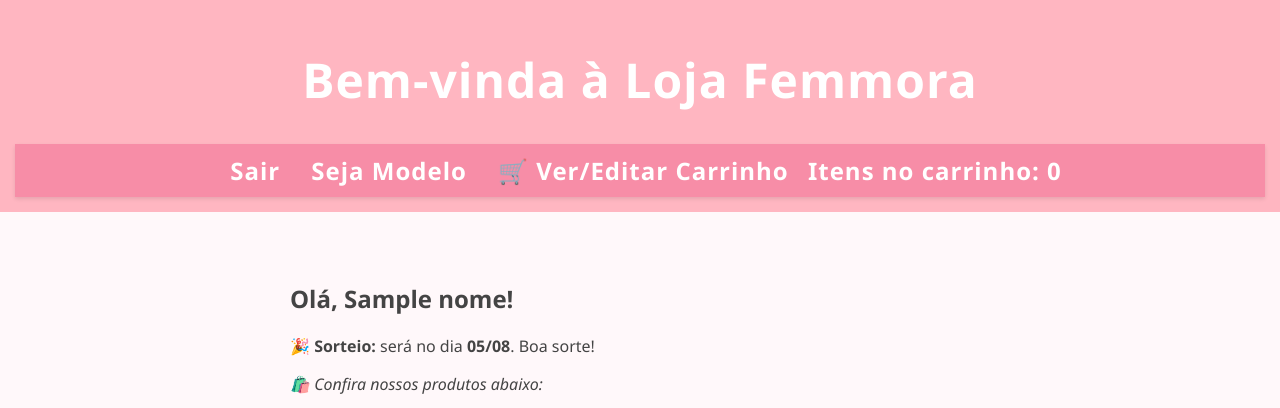
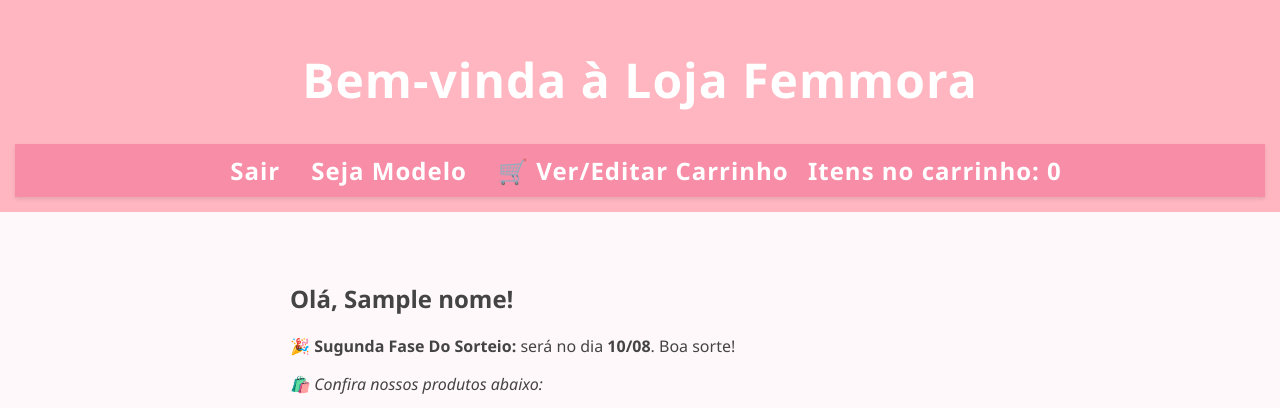
Before and after one commit to gordaohackker/loja-pro-de-roupas, a Flask app: template templates/loja.html in a window 1280 px wide. Shown: the top 408 px of the page. Run offline with Flask 3, Linux system fonts and the light colour scheme; the template is opened without the code that fills it: most values are stand-ins (such as "Sample title", 1, 10 or a date in 2020).

Commit message:
Update loja.html

```diff
--- a/templates/loja.html
+++ b/templates/loja.html
@@ -21,7 +21,7 @@
   <main class="site-main">
     <h2>Olá, {{ nome }}!</h2>
 
-    <p><strong>🎉 Sorteio:</strong> será no dia <b>05/08</b>. Boa sorte!</p>
+    <p><strong>🎉 Sugunda Fase Do Sorteio:</strong> será no dia <b>10/08</b>. Boa sorte!</p>
     <p><em>🛍️ Confira nossos produtos abaixo:</em></p>
 
     <div class="produtos">
```
